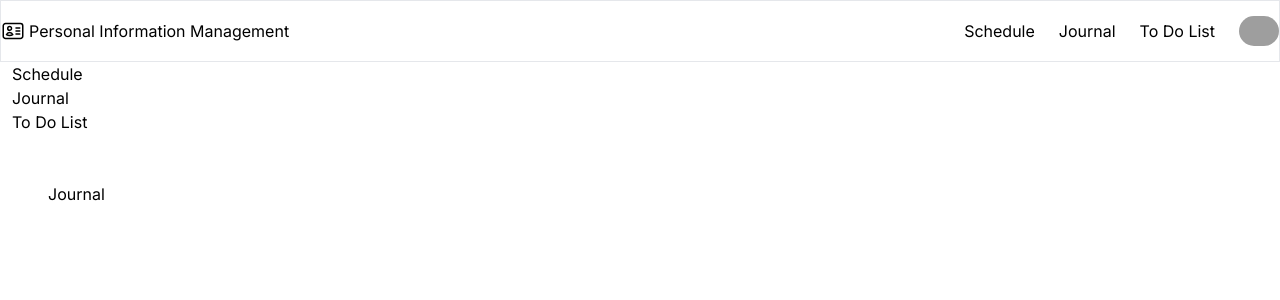
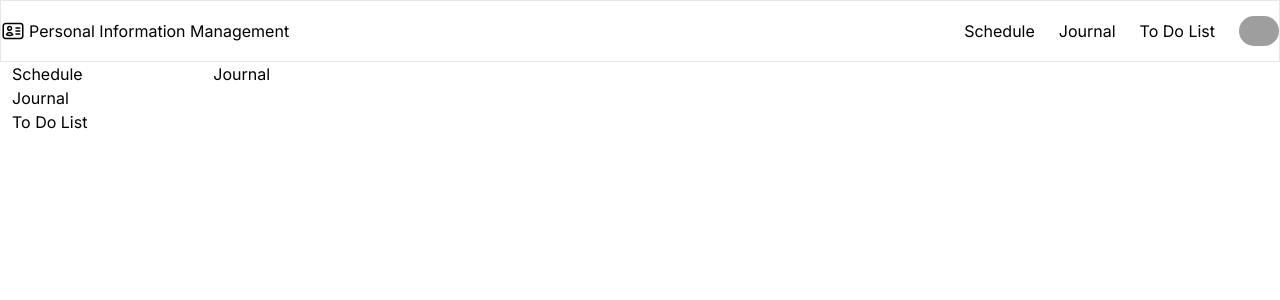
Before and after one commit to thitipongr/Final-Project-Front-end---Dev-Init, a Next.js app: page /Journal in a window 1280 px wide. Shown: the top 300 px of the page. Built offline with nearby package versions, Linux system fonts and the light colour scheme; grey boxes are pictures that could not be loaded.

Commit message:
adjust journal and todolist layout

```diff
--- a/app/Journal/layout.tsx
+++ b/app/Journal/layout.tsx
@@ -18,9 +18,11 @@ const sidebarMenuList = [
 
 const layout = ({ children }: { children: React.ReactNode }) => {
   return (
-    <div>
-      <Sidebar sidebarMenuList={sidebarMenuList} />
-      <div className="flex-grow p-6 md:overflow-y-auto md:p-12">{children}</div>
+    <div className="grid grid-cols-12 h-full">
+      <div className="col-span-2">
+        <Sidebar sidebarMenuList={sidebarMenuList} />
+      </div>
+      <div className="col-span-10">{children}</div>
     </div>
   );
 };
--- a/app/ToDoList/layout.tsx
+++ b/app/ToDoList/layout.tsx
@@ -18,9 +18,11 @@ const sidebarMenuList = [
 
 const layout = ({ children }: { children: React.ReactNode }) => {
   return (
-    <div>
-      <Sidebar sidebarMenuList={sidebarMenuList} />
-      <div className="flex-grow p-6 md:overflow-y-auto md:p-12">{children}</div>
+    <div className="grid grid-cols-12 h-full">
+      <div className="col-span-2">
+        <Sidebar sidebarMenuList={sidebarMenuList} />
+      </div>
+      <div className="col-span-10">{children}</div>
     </div>
   );
 };
```
